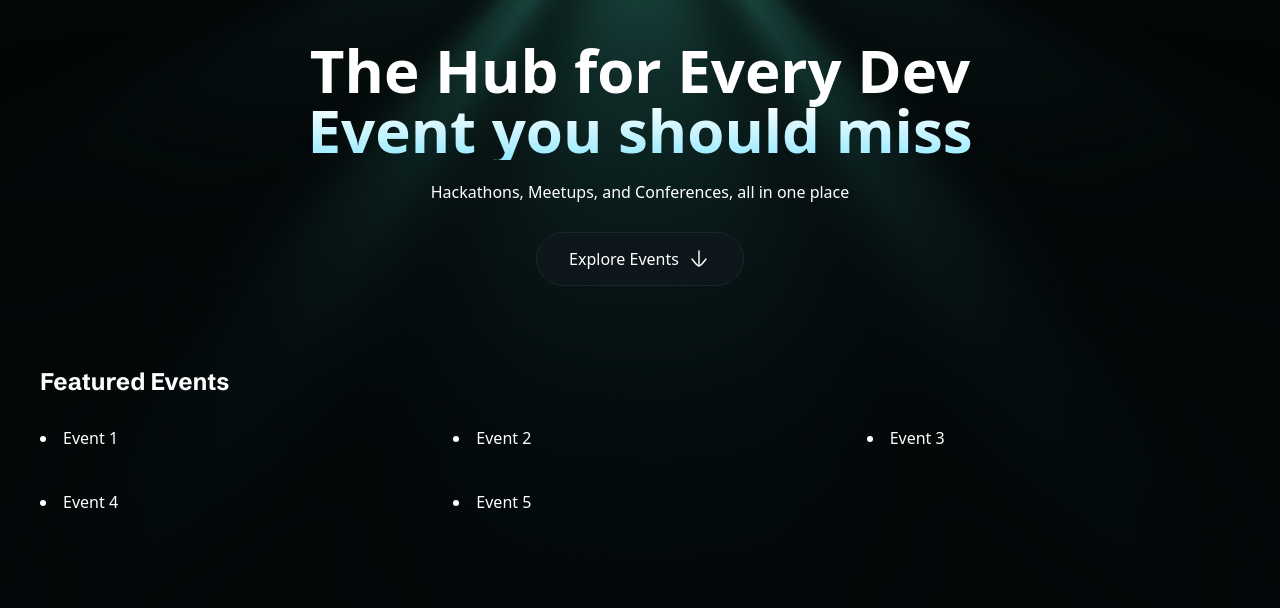
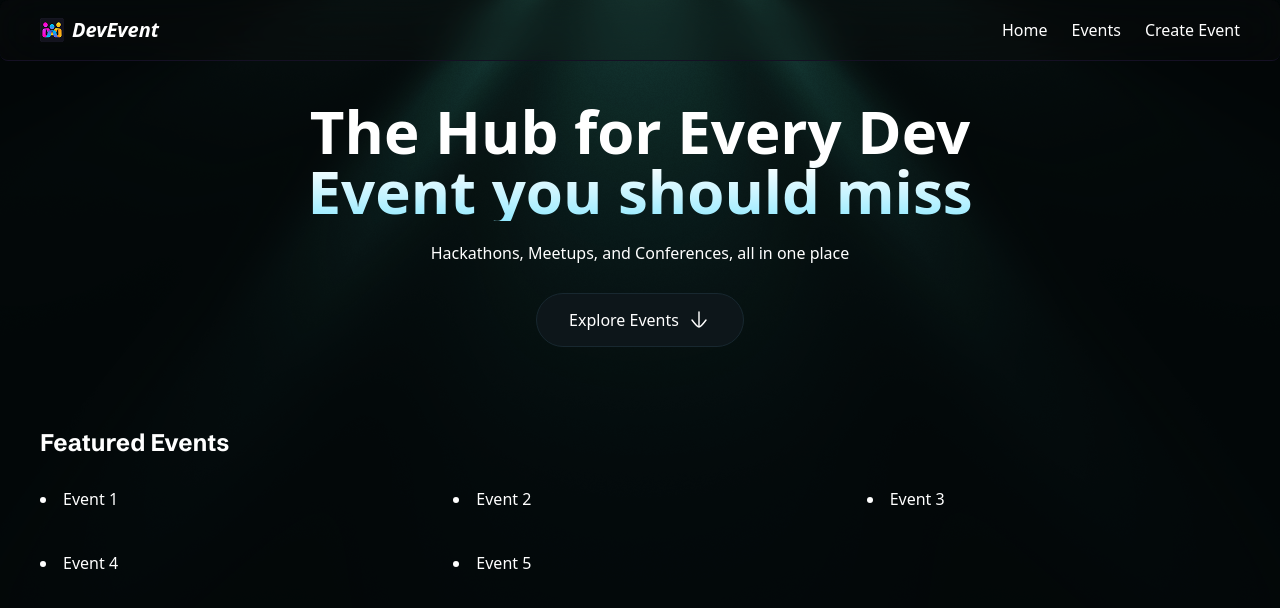
Before and after one commit to creativeloc/dev-events-nextjs2026, a Next.js app: page / in a window 1280 px wide. Shown: the top 608 px of the page. Built offline with nearby package versions, Linux system fonts and the light colour scheme; a web font is replaced by a local one.

Commit message:
create Navbar component

```diff
--- a/app/layout.tsx
+++ b/app/layout.tsx
@@ -2,6 +2,7 @@ import type { Metadata } from "next";
 import { Schibsted_Grotesk, Martian_Mono } from "next/font/google";
 import "./globals.css";
 import LightRays from "@/components/LightRays";
+import Navbar from "@/components/Navbar";
 
 
 const schibstedGrotesk = Schibsted_Grotesk({
@@ -29,6 +30,8 @@ export default function RootLayout({
       <body
         className={`${schibstedGrotesk.variable} ${martianMono.variable} min-h-screen antialiased`}
       >
+
+      <Navbar />
       <div className="absolute inset-0 top-0 z-[-1] min-h-screen">
         <LightRays
           raysOrigin="top-center"
--- /dev/null
+++ b/components/Navbar.tsx
@@ -0,0 +1,23 @@
+import Link from "next/link";
+import Image from "next/image";
+
+const Navbar = () => {
+  return (
+      <header>
+        <nav>
+          <Link href="/" className="logo">
+            <Image src="/icons/logo.png" alt="logo" width={24} height={24} />
+
+            <p>DevEvent</p>
+          </Link>
+
+          <ul>
+            <Link href="/">Home</Link>
+            <Link href="/">Events</Link>
+            <Link href="/">Create Event</Link>
+          </ul>
+        </nav>
+      </header>
+  )
+}
+export default Navbar
```
